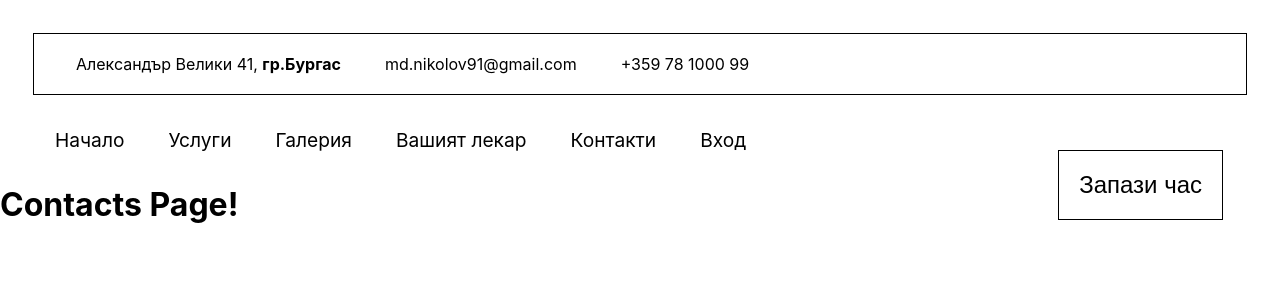
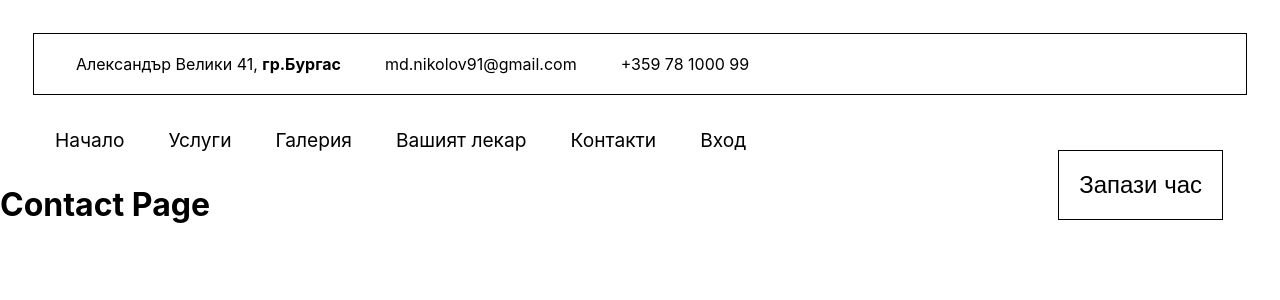
Before and after one commit to stefanovagloriaa/medical-appointment-app, a Next.js app: page /contacts in a window 1280 px wide. Shown: the top 300 px of the page. Built offline with nearby package versions, Linux system fonts and the light colour scheme.

Commit message:
mongoDB installed

```diff
--- /dev/null
+++ b/components/Contacts.js
@@ -0,0 +1,5 @@
+const Contacts = () => {
+  return <h1>Contact Page</h1>;
+};
+
+export default Contacts;
--- a/components/Register.js
+++ b/components/Register.js
@@ -10,6 +10,11 @@ const Register = () => {
 
   const formSubmithandler = (event) => {
     event.preventDefault();
+
+    const firstName = firstNameRef.current.value;
+    const lastName = lastNameRef.current.value;
+    const password = passwordRef.current.value;
+    const repeatedPassword = repeatedPasswordRef.current.value;
   };
 
   return (
--- a/package.json
+++ b/package.json
@@ -9,6 +9,8 @@
     "lint": "next lint"
   },
   "dependencies": {
+    "@googlemaps/js-api-loader": "^1.14.3",
+    "mongodb": "^4.7.0",
     "next": "12.2.0",
     "react": "18.2.0",
     "react-dom": "18.2.0"
--- a/pages/contacts.js
+++ b/pages/contacts.js
@@ -1,5 +1,7 @@
+import Contacts from "../components/Contacts";
+
 const ContactsPage = () => {
-  return <h1>Contacts Page!</h1>;
+  return <Contacts />;
 };
 
 export default ContactsPage;
```
Also changed, not shown: 1 other file (tests, documents, lock files or other folders).
